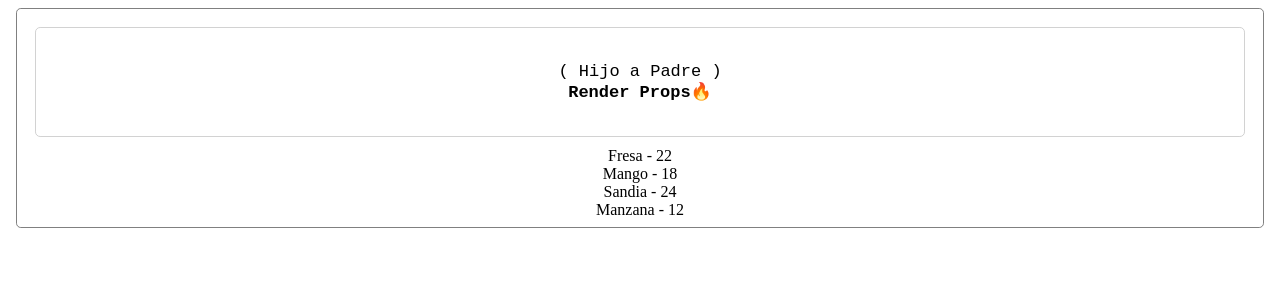
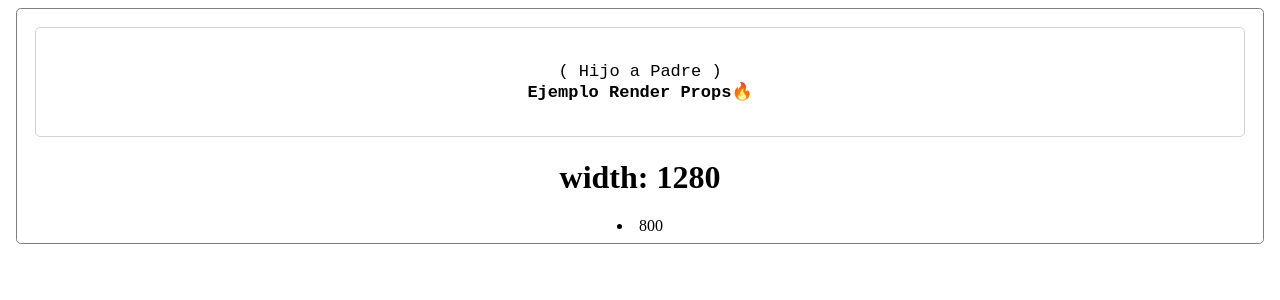
Before and after one commit to Eisten1996/react-fundamentos, a React (Create React App) app: page / in a window 1280 px wide. Shown: the top 300 px of the page. Built offline with nearby package versions, Linux system fonts and the light colour scheme.

Commit message:
Ejemplo de padrón (Render Prop)

```diff
--- a/src/App.js
+++ b/src/App.js
@@ -1,4 +1,5 @@
 import React, { Component } from 'react'
+import propTypes from 'prop-types'
 
 const Header = () => {
   const subtitleStyles = {
@@ -19,29 +20,13 @@ const Header = () => {
     <header style={headerStyles}>
       <div>( Hijo a Padre )</div>
       <div style={subtitleStyles}>
-        Render Props
+        Ejemplo Render Props
         <span role="img" aria-label="flame">
           🔥
         </span>
       </div>
     </header>
   )
-}
-
-class List extends Component {
-  render() {
-    const { list, render } = this.props
-    return (
-      <div>
-        {list.map((item, index) => {
-          if (render) {
-            return render(item, index)
-          }
-          return <li key={item.name}>{item.name}</li>
-        })}
-      </div>
-    )
-  }
 }
 
 const boxStyles = {
@@ -52,28 +37,52 @@ const boxStyles = {
   textAlign: 'center',
 }
 
-class App extends Component {
+class Resize extends Component {
+  static propTypes = {
+    render: propTypes.func.isRequired,
+  }
+
   state = {
-    fruits: [
-      { name: 'Fresa', price: 22 },
-      { name: 'Mango', price: 18 },
-      { name: 'Sandia', price: 24 },
-      { name: 'Manzana', price: 12 },
-    ],
+    width: window.innerWidth,
+    height: window.innerHeight,
+  }
+
+  componentDidMount() {
+    window.addEventListener('resize', this.handleResize)
+  }
+  componentWillMount() {
+    window.removeEventListener('resize', this.handleResize)
+  }
+
+  handleResize = () => {
+    this.setState({
+      width: window.innerWidth,
+      height: window.innerHeight,
+    })
   }
 
   render() {
-    const { fruits } = this.state
+    const { width, height } = this.state
+    const { render } = this.props
+
+    return render({ width, height })
+  }
+}
+
+class App extends Component {
+  render() {
     return (
       <div style={boxStyles}>
         <Header />
-        <List
-          list={fruits}
-          render={(data, index) => (
-            <div>
-              {data.name} - {data.price}
-            </div>
-          )}
+        <Resize
+          render={({ width, height }) => {
+            return (
+              <div>
+                <h1>width: {width}</h1>
+                <li>{height}</li>
+              </div>
+            )
+          }}
         />
       </div>
     )
```
